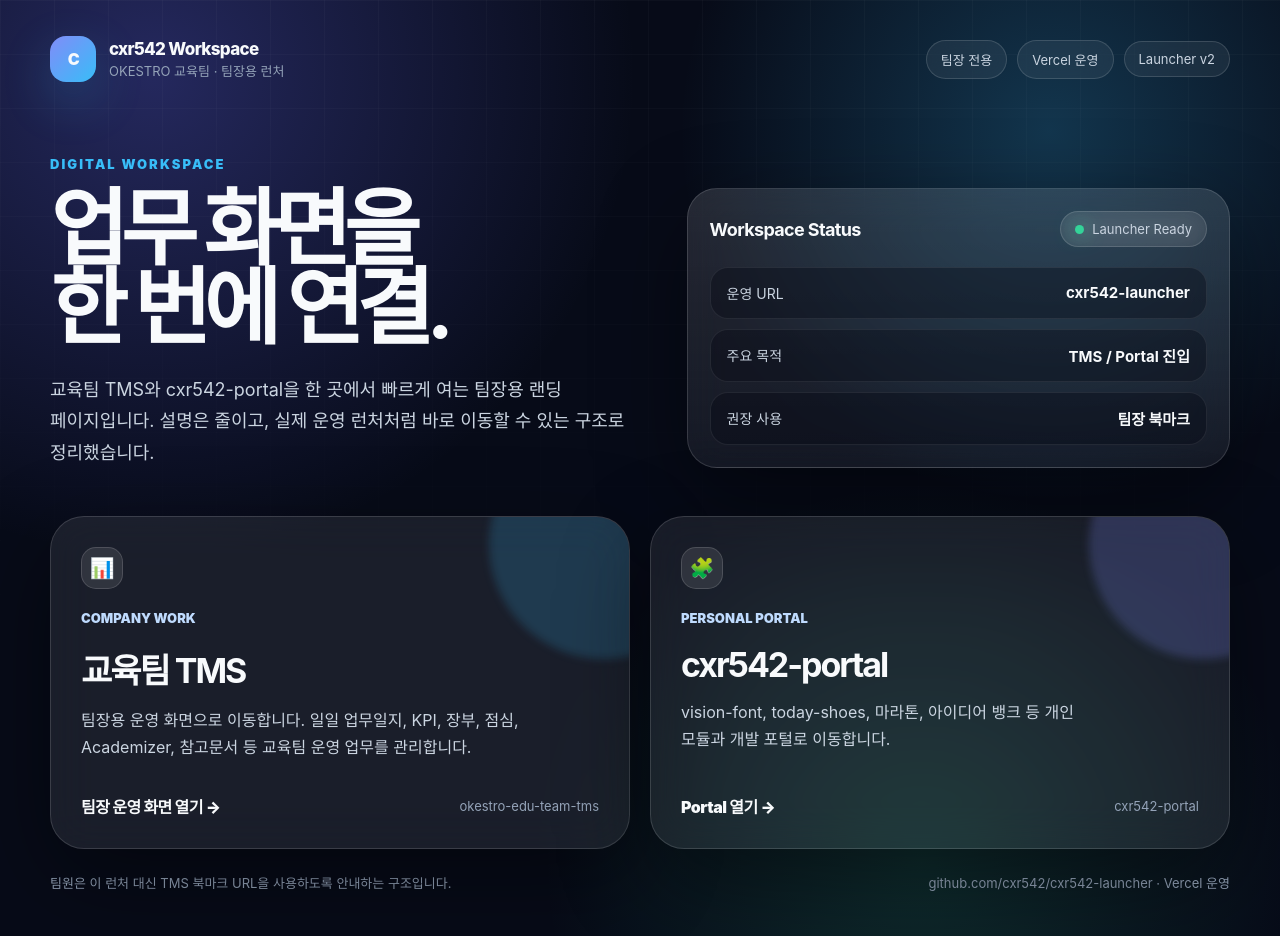
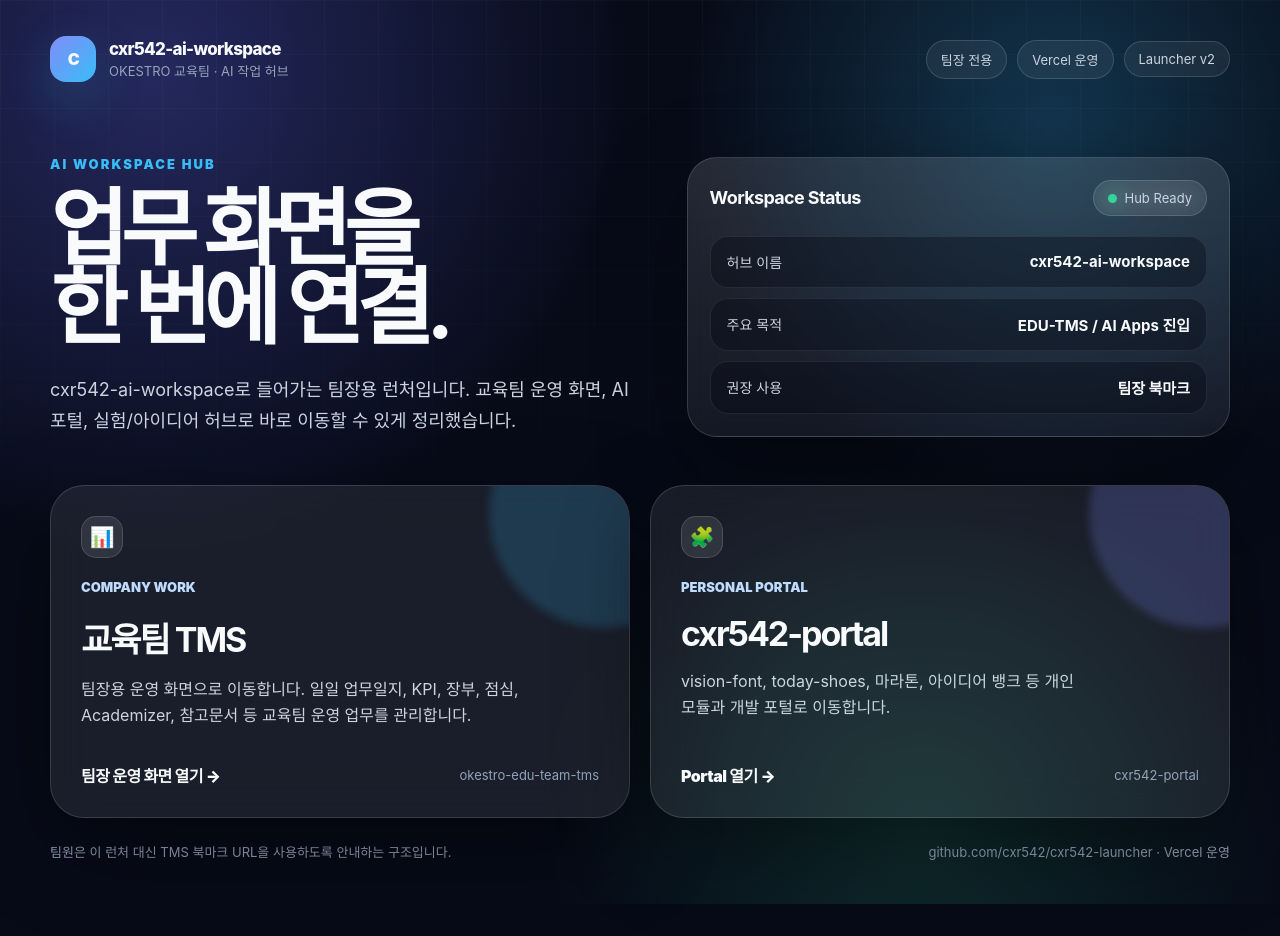
Before and after one commit to cxr542/cxr542-launcher, a website: page index.html in a window 1280 px wide. After the commit the page ends 904 px from the top, so only its background shows below. Drawn offline with Linux system fonts and the light colour scheme.

Commit message:
Document AI workspace launcher scope

```diff
--- a/index.html
+++ b/index.html
@@ -7,10 +7,10 @@
   <meta name="apple-mobile-web-app-capable" content="yes" />
   <meta name="apple-mobile-web-app-title" content="AI학습허브" />
   <meta name="apple-mobile-web-app-status-bar-style" content="black-translucent" />
-  <meta name="description" content="교육팀 TMS와 cxr542-portal로 빠르게 이동하는 팀장용 Workspace 런처" />
+  <meta name="description" content="cxr542-ai-workspace 허브로 연결되는 팀장용 런처" />
   <link rel="icon" href="/favicon.svg" type="image/svg+xml" />
   <link rel="apple-touch-icon" href="/favicon.svg" />
-  <title>cxr542 Workspace — 팀장 런처</title>
+  <title>cxr542-ai-workspace — 팀장 런처</title>
   <style>
     :root {
       --bg: #070b18;
@@ -344,8 +344,8 @@
       <div class="brand">
         <div class="logo">C</div>
         <div>
-          <div class="brand-title">cxr542 Workspace</div>
-          <div class="brand-subtitle">OKESTRO 교육팀 · 팀장용 런처</div>
+          <div class="brand-title">cxr542-ai-workspace</div>
+          <div class="brand-subtitle">OKESTRO 교육팀 · AI 작업 허브</div>
         </div>
       </div>
       <div class="top-actions">
@@ -357,22 +357,22 @@
 
     <section class="hero-grid">
       <div>
-        <div class="eyebrow">Digital Workspace</div>
+        <div class="eyebrow">AI Workspace Hub</div>
         <h1>업무 화면을<br />한 번에 연결.</h1>
         <p class="lead">
-          교육팀 TMS와 cxr542-portal을 한 곳에서 빠르게 여는 팀장용 랜딩 페이지입니다.
-          설명은 줄이고, 실제 운영 런처처럼 바로 이동할 수 있는 구조로 정리했습니다.
+          cxr542-ai-workspace로 들어가는 팀장용 런처입니다.
+          교육팀 운영 화면, AI 포털, 실험/아이디어 허브로 바로 이동할 수 있게 정리했습니다.
         </p>
       </div>
 
       <aside class="status-board" aria-label="운영 상태 요약">
         <div class="status-header">
           <strong>Workspace Status</strong>
-          <span class="pill"><span class="dot"></span>Launcher Ready</span>
+          <span class="pill"><span class="dot"></span>Hub Ready</span>
         </div>
         <div class="stat-list">
-          <div class="stat"><span>운영 URL</span><b>cxr542-launcher</b></div>
-          <div class="stat"><span>주요 목적</span><b>TMS / Portal 진입</b></div>
+          <div class="stat"><span>허브 이름</span><b>cxr542-ai-workspace</b></div>
+          <div class="stat"><span>주요 목적</span><b>EDU-TMS / AI Apps 진입</b></div>
           <div class="stat"><span>권장 사용</span><b>팀장 북마크</b></div>
         </div>
       </aside>
```
Also changed, not shown: README.md.
